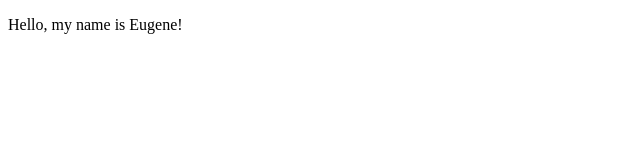
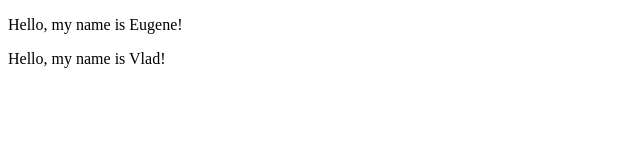
Before and after one commit to IleWdlI/workshop, a plain HTML site: page index.html in a window 1280 px wide. Shown: the whole page, without its empty margins (0-640 px from the left). Drawn offline with Linux system fonts and the light colour scheme.

Commit message:
Что-то сменил

```diff
--- a/index.html
+++ b/index.html
@@ -9,6 +9,7 @@
 
 <body>
   <p> Hello, my name is Eugene!</p>
+  <p> Hello, my name is Vlad!</p>
 </body>
 
 </html>
```
